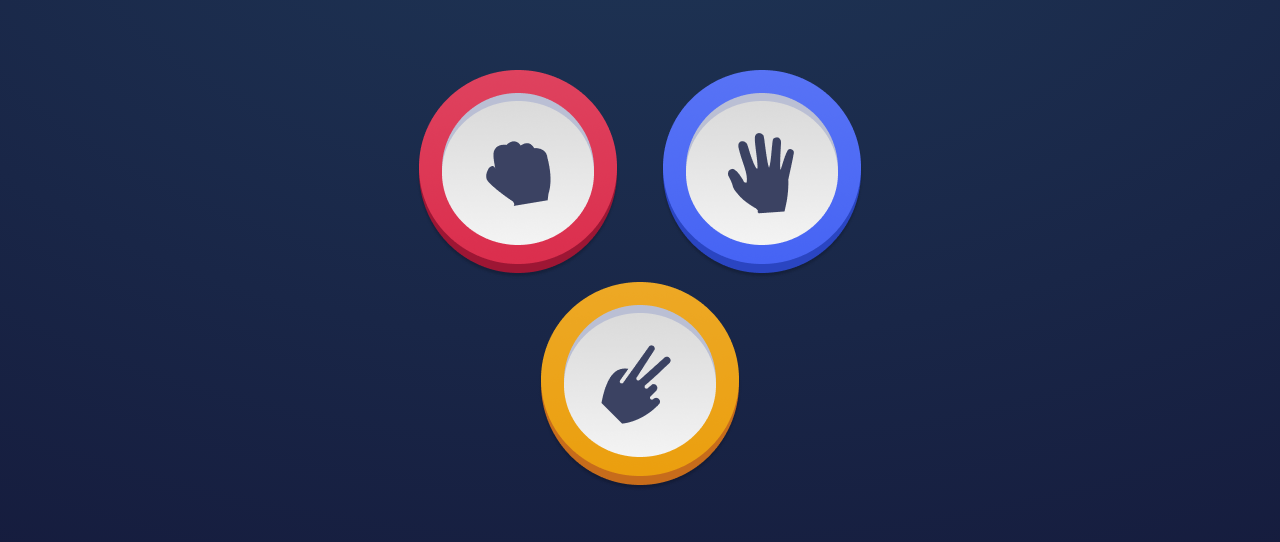
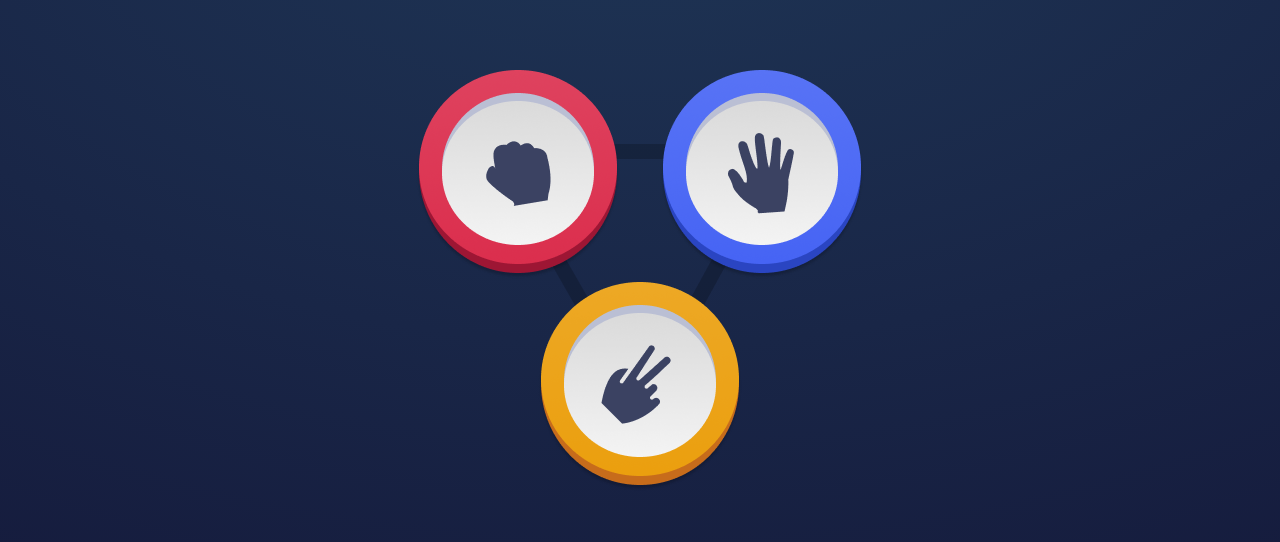
Before and after one commit to Paladin-33/r-p-s, a plain HTML site: page index.html in a window 1280 px wide. Shown: the part 192-734 px from the top of the page. Drawn offline with nearby package versions, Linux system fonts and the light colour scheme; a web font is replaced by a local one.

Commit message:
Update hands.css

```diff
--- a/Styles/hands.css
+++ b/Styles/hands.css
@@ -4,7 +4,7 @@
   width:476px;
   justify-content: center;
   margin-top: 75px;
-  background-image: url("Assets/triangle.png");
+  background-image: url("../Assets/triangle.png");
   background-position: center;
   background-repeat: no-repeat;
   transition: all .50s;
```
